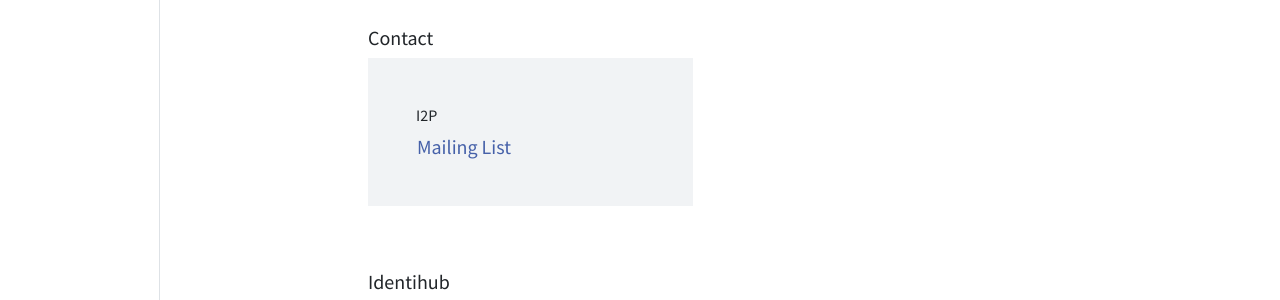
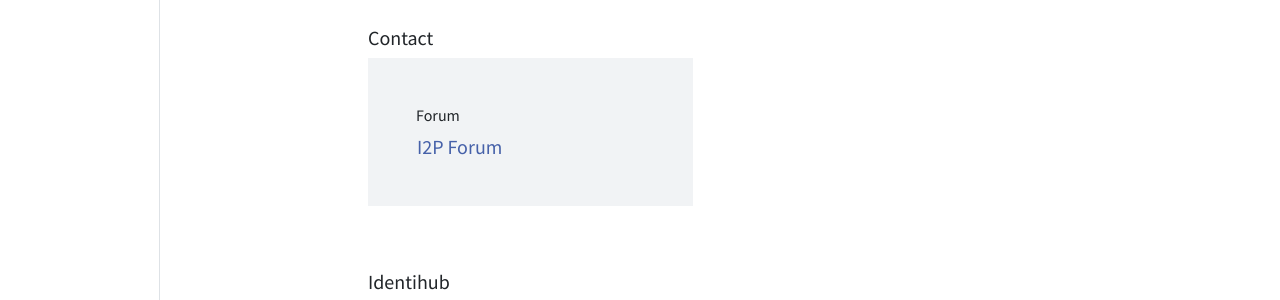
Before and after one commit to uradotdesign/i2p-styleguide, a Jekyll site: the page built from index.md, in a window 1280 px wide and 900 px high. Shown: the part 355-655 px from the top of the window. Built offline with Jekyll 4.4.1, drawn with Linux system fonts in a browser that asks for light colours.

Commit message:
Fix spacing

```diff
--- a/_includes/design/assets.html
+++ b/_includes/design/assets.html
@@ -1,4 +1,4 @@
-<div id="assets" class="page-header mb-4">
+<div id="assets" class="page-header mb-4 mt-5">
     <h2>Identity Assets</h2>
     <p class="text-muted">The I2P brand assets are included here. Use them responsibly.</p>
 </div>
--- a/_includes/design/grid.html
+++ b/_includes/design/grid.html
@@ -1,4 +1,4 @@
-<div id="grid" class="page-header mb-4">
+<div id="grid" class="page-header mb-4 mt-5">
     <h2>Grid</h2>
     <p class="text-muted">Our main used grid compositions are outlined here. Use them to generate one column or various columns layouts.</p>
 </div>
--- a/_includes/design/typography.html
+++ b/_includes/design/typography.html
@@ -1,6 +1,6 @@
-<div id="typography" class="page-header mb-4">
+<div id="typography" class="page-header mb-4 mt-5">
     <h2>Typography</h2>
-    <p class="text-muted">Our main typography is Source Sans made by Adobe.</p>
+    <p class="text-muted">Our main fonts are Source Sans Pro and Source Code Pro, made by Adobe.</p>
 </div>
 <div class="row">
     <div class="col-12 typography__headers">
--- a/_layouts/components.html
+++ b/_layouts/components.html
@@ -14,7 +14,7 @@
             </div>
         </div>
     </div>
-    <div class="col-lg-9 pt-3 pl-5">
+    <div class="col-lg-9 pt-0 pl-5">
         <!--{{ content }}-->
 			<div class="component-wrapper my-5" id="">
         {% include components/alerts.html %}
--- a/_layouts/home.html
+++ b/_layouts/home.html
@@ -28,8 +28,8 @@
             <div class="row mt-5">
               <div class="col-md-6 p-0">
                 <div class="bg-box p-5 mb-3">
-                  <h6>I2P</h6>
-                  <a class="btn btn-lg btn-link p-0" title="I2P Repo" href="https://lists.reproducible-builds.org/listinfo/rb-general" target="_blank">Mailing List</a></div>
+                  <h6>Forum</h6>
+                  <a class="btn btn-lg btn-link p-0" title="I2P Forum" href="https://i2pforum.net/" target="_blank" rel="noopener">I2P Forum</a></div>
               </div>
             </div>
           </div>
```
Also changed, not shown: 2 other files.
